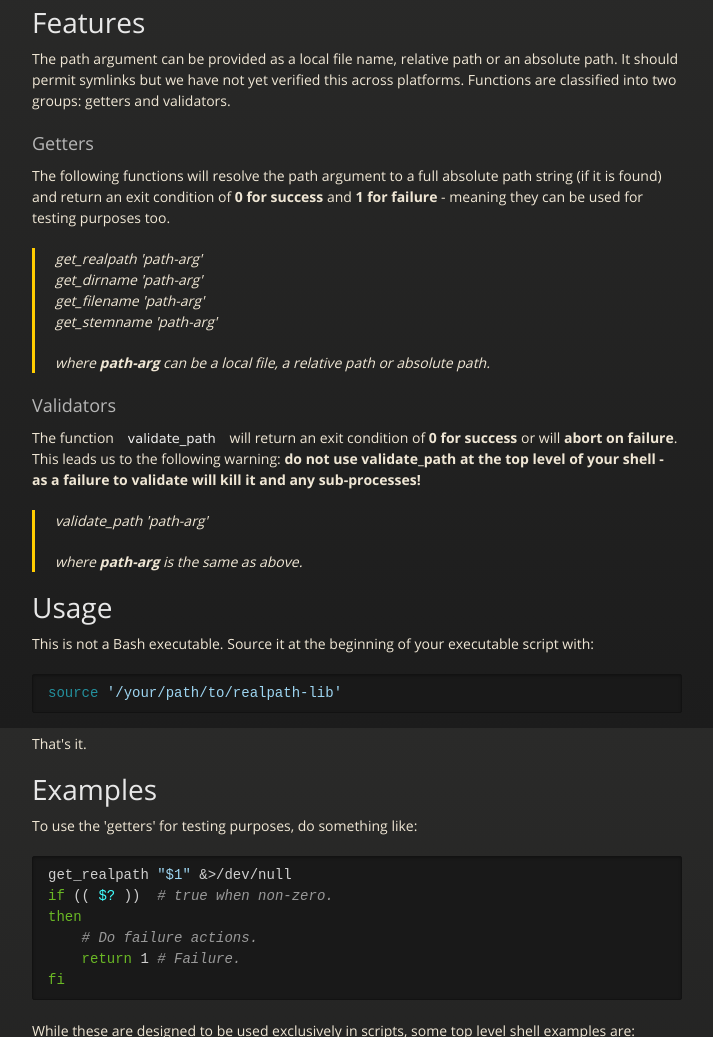
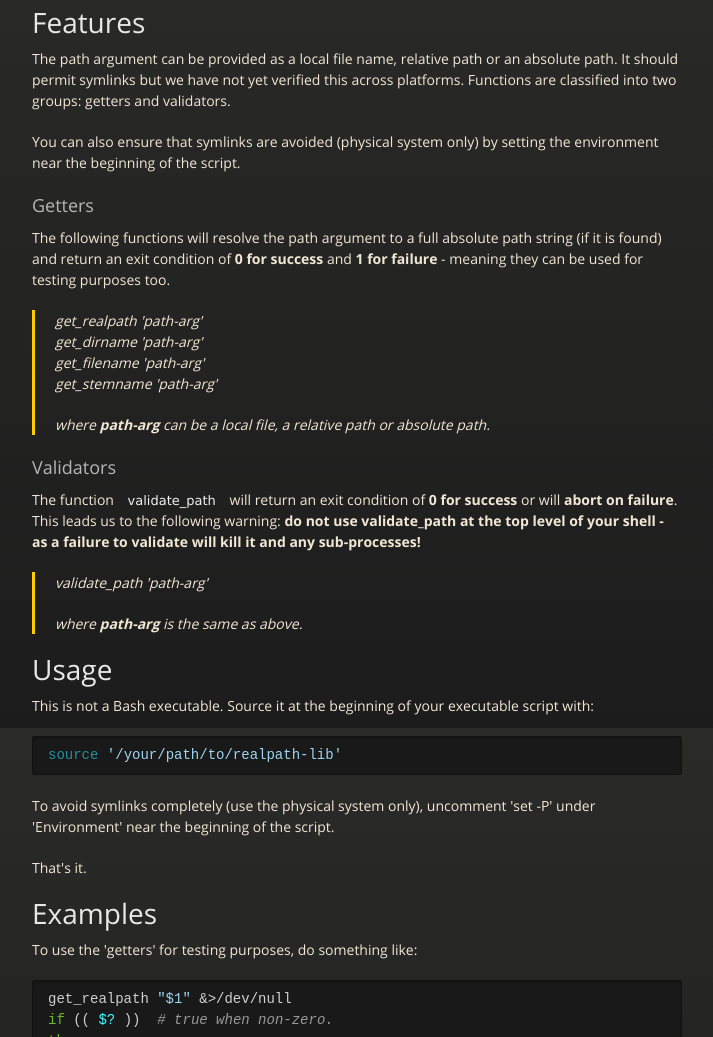
Before and after one commit to AsymLabs/realpath-lib, a plain HTML site: page index.html in a window 1280 px wide. Shown: the part 872-1909 px from the top of the page, without its empty margins (283-996 px from the left). Drawn offline with nearby package versions, Linux system fonts and the light colour scheme.

```diff
--- a/index.html
+++ b/index.html
@@ -82,6 +82,9 @@ absolute path.  It should permit symlinks but we have not yet verified this
 across platforms.  Functions are classified into two groups: getters and
 validators.  </p>
 
+<p>You can also ensure that symlinks are avoided (physical system only) by setting
+the environment near the beginning of the script.  </p>
+
 <h3>
 <a name="getters" class="anchor" href="#getters"><span class="octicon octicon-link"></span></a>Getters</h3>
 
@@ -120,6 +123,9 @@ script with:  </p>
 
 <div class="highlight highlight-bash"><pre><span class="nb">source</span> <span class="s1">'/your/path/to/realpath-lib'</span>
 </pre></div>
+
+<p>To avoid symlinks completely (use the physical system only), uncomment 'set -P'
+under 'Environment' near the beginning of the script.  </p>
 
 <p>That's it.</p>
 
```
Also changed, not shown: params.json (+1 -1 lines).
